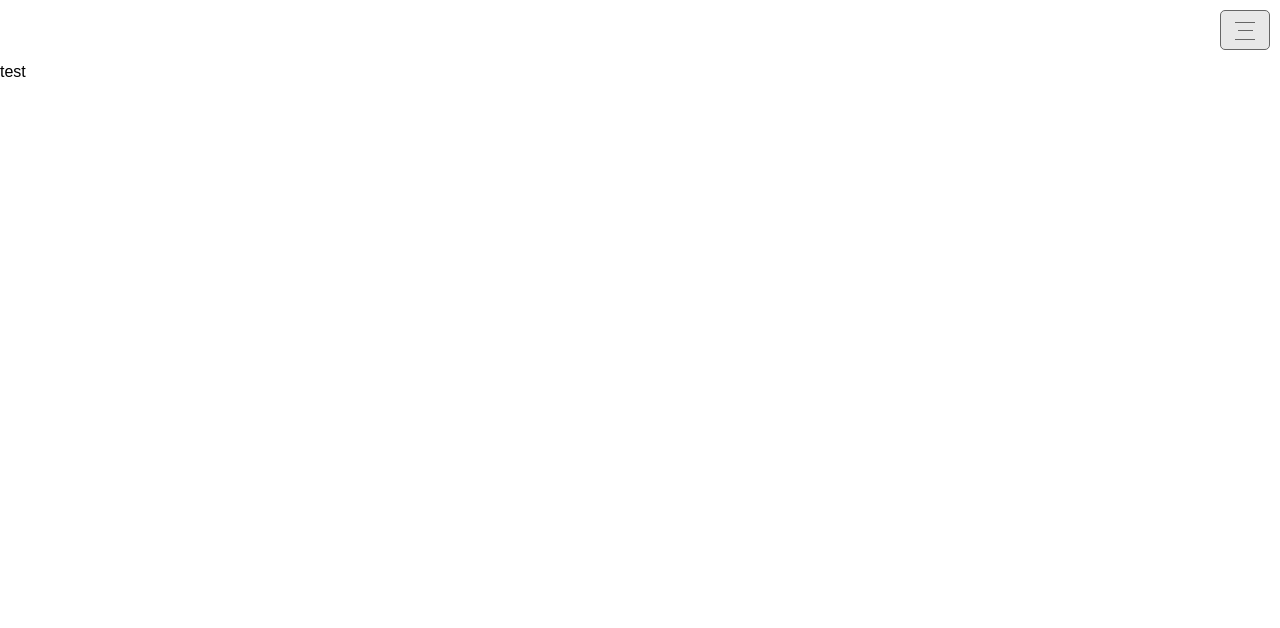
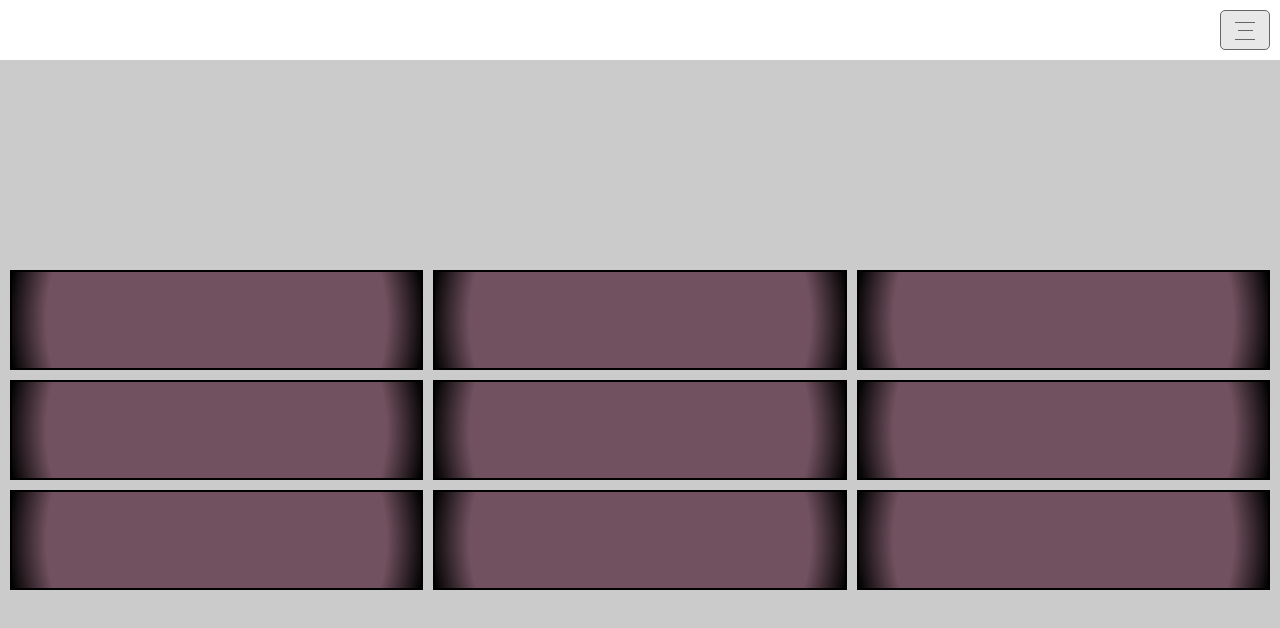
Before and after one commit to W-Ace/Neutec, a Vue app: page / in a window 1280 px wide. Shown: the top 628 px of the page. Built offline with nearby package versions, Linux system fonts and the light colour scheme.

Commit message:
feat(box): finished box flash animation and layout

```diff
--- a/src/App.vue
+++ b/src/App.vue
@@ -1,12 +1,19 @@
 <template>
   <Header />
-  <main>
-    test
+  <main class="main">
+    <BoxGroup />
   </main>
 </template>
 <script lang='ts' setup>
 import Header from '@/components/Header/index.vue';
+import BoxGroup from '@/components/BoxGroup/index.vue';
 </script>
 <style lang="scss" scoped>
-
+.main {
+  display: flex;
+  flex: 1;
+  flex-direction: column;
+  justify-content: center;
+  background: #cbcbcb;
+}
 </style>
--- a/src/assets/scss/config/_typography.scss
+++ b/src/assets/scss/config/_typography.scss
@@ -17,3 +17,9 @@ body {
   margin: 0;
   overflow: hidden;
 }
+
+#app {
+  display: flex;
+  flex-direction: column;
+  height: 100%;
+}
--- /dev/null
+++ b/src/components/BoxGroup/Box/index.vue
@@ -0,0 +1,51 @@
+<template>
+  <div class="box">
+    <div
+      class="box-inner"
+    >
+      <div
+        v-if="props.isFlash"
+        class="box-inner-flash"
+      />
+    </div>
+  </div>
+</template>
+<script lang="ts" setup>
+type Props = {
+  isFlash: boolean
+}
+
+const props = withDefaults(defineProps<Props>(), {
+  isFlash: false,
+});
+</script>
+<style lang="scss" scoped>
+.box {
+  flex: 0 0 33.333333%;
+  padding: 5px;
+}
+
+.box-inner {
+  height: 100px;
+  border: black solid 2px;
+  background: radial-gradient(circle, rgba(113, 81, 95, 1) 81%, rgba(0, 0, 0, 1) 100%);
+}
+
+.box-inner-flash {
+  width: 100%;
+  height: 100%;
+  background: #fff;
+  animation: flash 0.5s ease-in-out infinite;
+  will-change: opacity;
+}
+
+@keyframes flash {
+  from {
+    opacity: 0;
+  }
+
+  to {
+    opacity: 0.2;
+  }
+}
+</style>
--- /dev/null
+++ b/src/components/BoxGroup/index.vue
@@ -0,0 +1,25 @@
+<template>
+  <div class="box-group">
+    <Box
+      v-for="(i) in boxAmount"
+      :key="i"
+      :is-flash="isFlashEnabled(i)"
+    />
+  </div>
+</template>
+<script lang="ts" setup>
+import { ref } from 'vue';
+import Box from '@/components/BoxGroup/Box/index.vue';
+
+const boxAmount = ref(9);
+const enableFlash = ref(new Set([3, 5, 9]));
+
+const isFlashEnabled = (index: number) => enableFlash.value.has(index);
+</script>
+<style lang="scss" scoped>
+.box-group {
+  display: flex;
+  flex-wrap: wrap;
+  padding: 0 5px;
+}
+</style>
```
Also changed, not shown: src/components/Box/index.vue (deleted).
